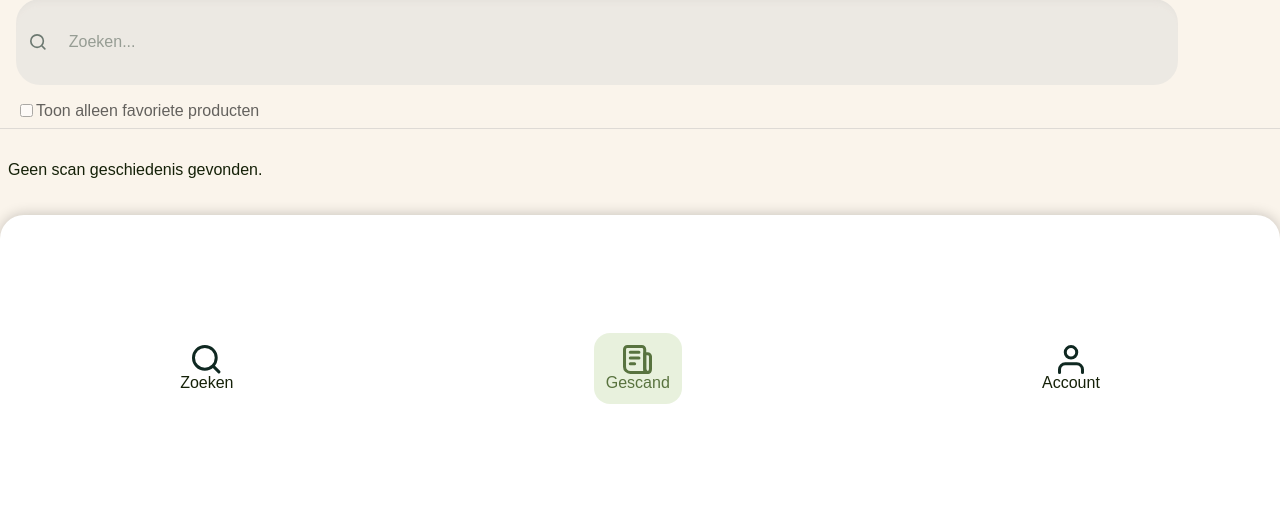
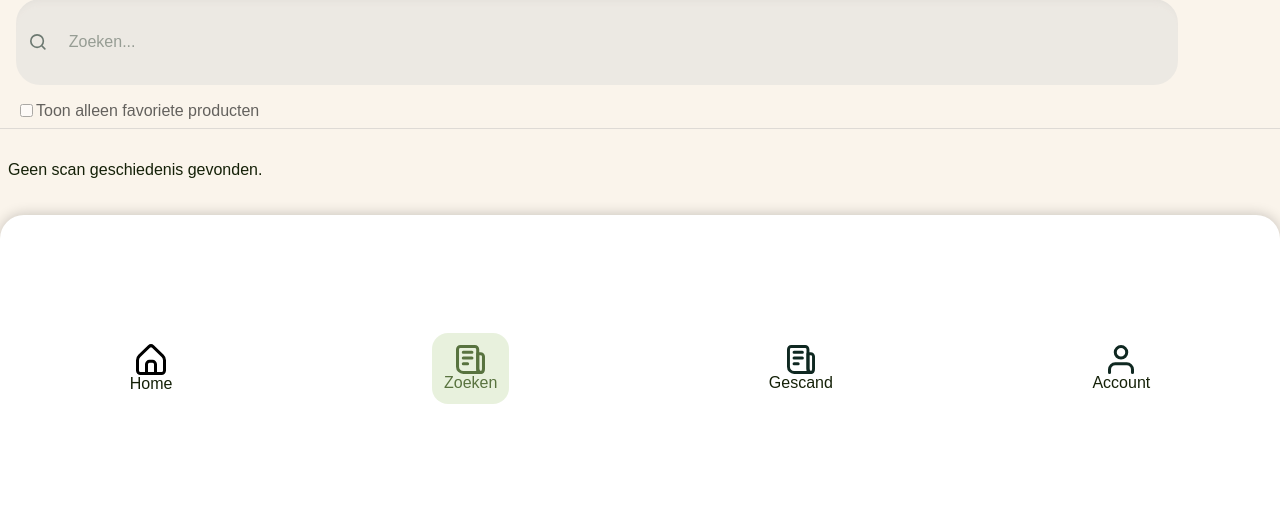
Before and after one commit to SEVerhaak/TLE-1, a PHP site: page /TLE-1/pages/history/index.php in a window 1280 px wide. Shown: the part 278-800 px from the top of the page. Run offline with PHP 8.4, Linux system fonts and the light colour scheme; a user stored in the database is signed in; data comes from the database, SQL or seed files in the repository; some web fonts are replaced.

Commit message:
home toegevoegd

```diff
--- a/includes/footer.php
+++ b/includes/footer.php
@@ -2,6 +2,11 @@
 $isLoggedIn = isset($_SESSION['users_id']);
 ?>
 <footer>
+    <a class="footer-box" href="../../pages/homepage/index.php">
+        <img class="footer-img" src="../../images/icons/home.svg">
+        <p>Home</p>
+    </a>
+
     <a class="footer-box" href="../../pages/scanner/index.php">
         <img class="footer-img" src="../../images/icons/search.svg">
         <p>Zoeken</p>
```
